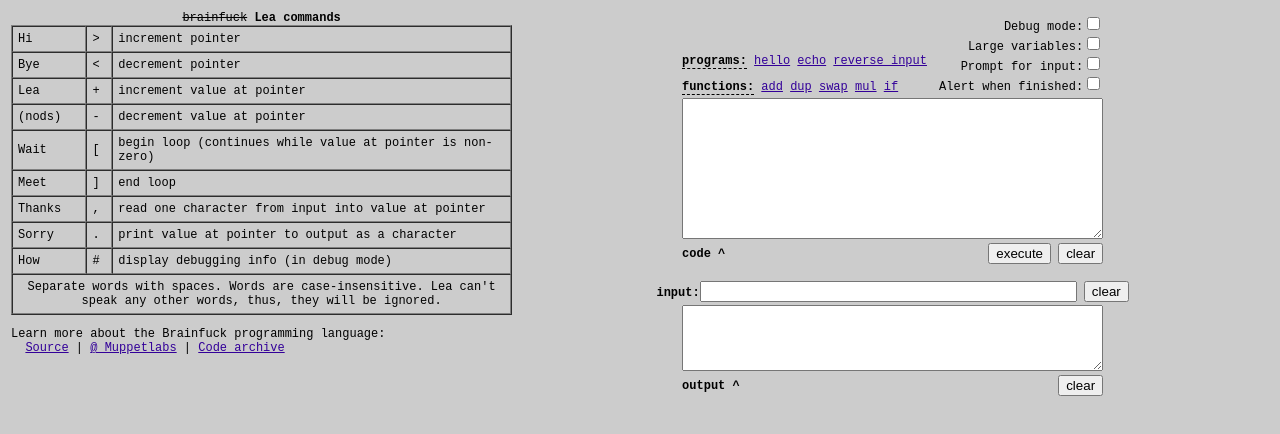
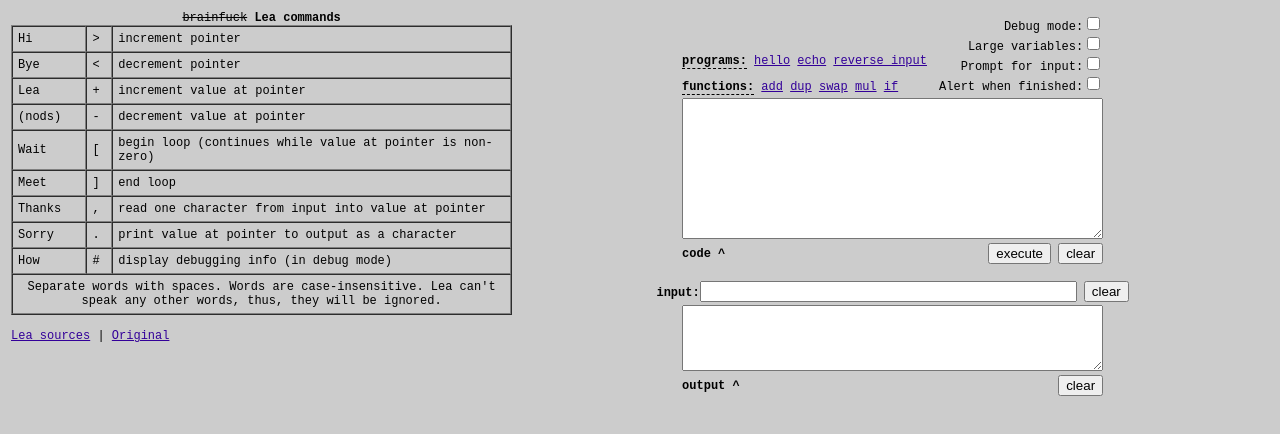
Before and after one commit to apitenko/lea_brainfuck, a plain HTML site: page index.html in a window 1280 px wide. Drawn offline with Linux system fonts and the light colour scheme.

Commit message:
index update

```diff
--- a/index.html
+++ b/index.html
@@ -55,10 +55,9 @@ a:link,a:visited{color:#330099}a:hover,a:active{color:#ffffff}.t{border-bottom:1
             <tr>
               <td colspan=3 align=center>Separate words with spaces. Words are case-insensitive. Lea can't speak any other words, thus, they will be ignored.
           </table>
-          <p>Learn more about the Brainfuck programming language:<br>&nbsp;
-            <a href="http://www.catseye.mb.ca/esoteric/bf/">Source</a> |
-            <a href="http://www.muppetlabs.com/~breadbox/bf/">@ Muppetlabs</a> |
-            <a href="http://esoteric.sange.fi/brainfuck/">Code archive</a>
+          <br/>
+            <a href="https://github.com/apitenko/lea_brainfuck">Lea sources</a> |
+            <a href="https://sange.fi/esoteric/brainfuck/impl/interp/i.html">Original</a>
         <td width="60%" align=center valign=top>
           <table width="1%" border=0>
             <tr>
```
